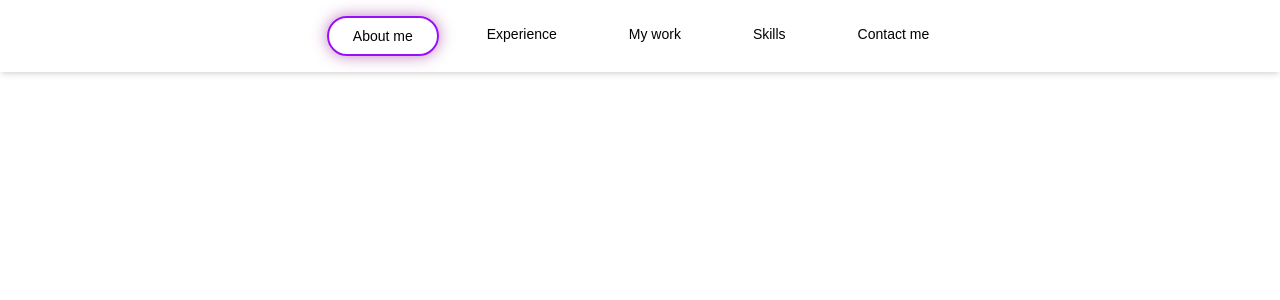
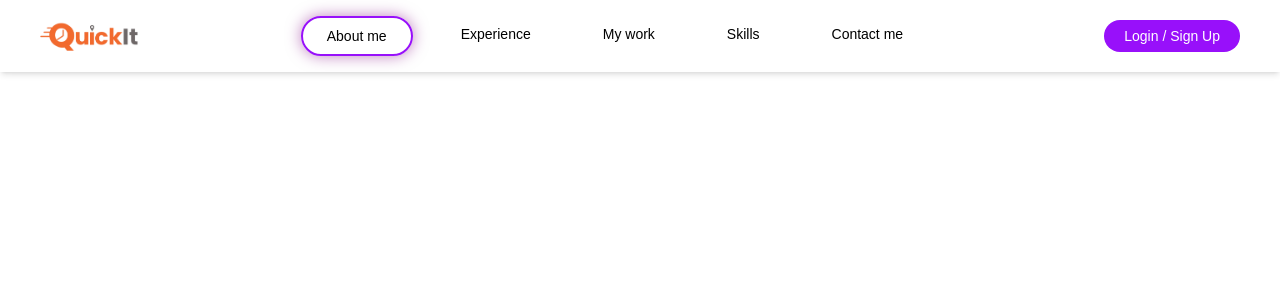
Before and after one commit to Nishita-shah1/quickit, a Next.js app: page / in a window 1280 px wide. Shown: the top 300 px of the page. Built offline with nearby package versions, Linux system fonts and the light colour scheme.

Commit message:
navbar changes

```diff
--- a/src/components/Nav.tsx
+++ b/src/components/Nav.tsx
@@ -49,7 +49,14 @@ export default function Nav() {
   return (
     <nav className="w-full py-4 bg-white bg-opacity-90 backdrop-blur-sm fixed top-0 left-0 z-50 shadow-md">
       {/* Desktop Navigation */}
-      <div className="hidden md:flex justify-center w-full gap-6">
+      <div className="hidden md:flex justify-between items-center px-10">
+        {/* Logo only (no text) */}
+        <div className="flex items-center">
+          <img src="/logo.png" alt="QuickIt Logo" className="h-10 w-auto" />
+        </div>
+
+        {/* Center Nav Items */}
+        <div className="flex gap-6">
           {navItems.map((item) => (
             <Link
               key={item.href}
@@ -64,23 +71,40 @@ export default function Nav() {
                 relative group`}
             >
               {item.name}
-            {/* Subtle Highlight on Hover */}
               <span className="absolute inset-0 bg-gradient-to-r from-purple-600 via-purple-400 to-purple-600 opacity-0 group-hover:opacity-20 transition-opacity duration-300 blur-sm"></span>
             </Link>
           ))}
         </div>
 
+        {/* Login / Sign Up */}
+        <div>
+          <Link
+            href="/login"
+            className="ml-4 px-5 py-2 text-sm rounded-full bg-purple-600 text-white hover:bg-purple-700 transition"
+          >
+            Login / Sign Up
+          </Link>
+        </div>
+      </div>
+
       {/* Mobile Navigation */}
       <div className="flex md:hidden justify-between items-center px-4">
+        {/* Logo only */}
+        <div className="flex items-center">
+          <img src="/logo.png" alt="QuickIt Logo" className="h-8 w-auto" />
+        </div>
+
+        {/* Hamburger Icon */}
         <button
           onClick={toggleMenu}
           className="text-black text-2xl focus:outline-none"
           aria-label="Toggle menu"
         >
-          &#9776; {/* Hamburger Icon */}
+          &#9776;
         </button>
       </div>
 
+      {/* Mobile Dropdown */}
       {isMenuOpen && (
         <div className="absolute top-14 left-0 w-full bg-white shadow-lg">
           <ul className="flex flex-col items-center gap-4 py-4">
@@ -98,11 +122,18 @@ export default function Nav() {
                     relative group`}
                 >
                   {item.name}
-                  {/* Subtle Hover Effect */}
                   <span className="absolute inset-0 bg-gradient-to-r from-purple-600 via-purple-400 to-purple-600 opacity-0 group-hover:opacity-20 transition-opacity duration-300 blur-sm"></span>
                 </Link>
               </li>
             ))}
+            <li>
+              <Link
+                href="/login"
+                className="mt-2 px-5 py-2 text-sm rounded-full bg-purple-600 text-white hover:bg-purple-700 transition"
+              >
+                Login / Sign Up
+              </Link>
+            </li>
           </ul>
         </div>
       )}
```
Also changed, not shown: public/logo.png (added). Lines whose indentation alone changed are shown as unchanged.
